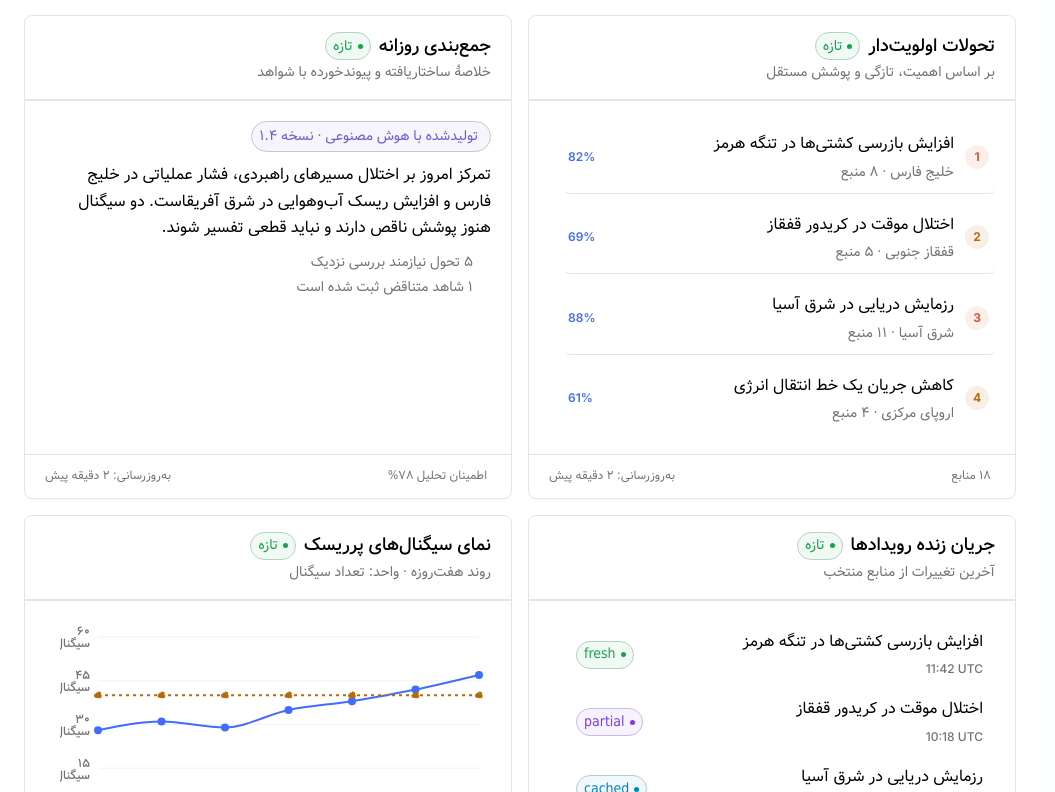
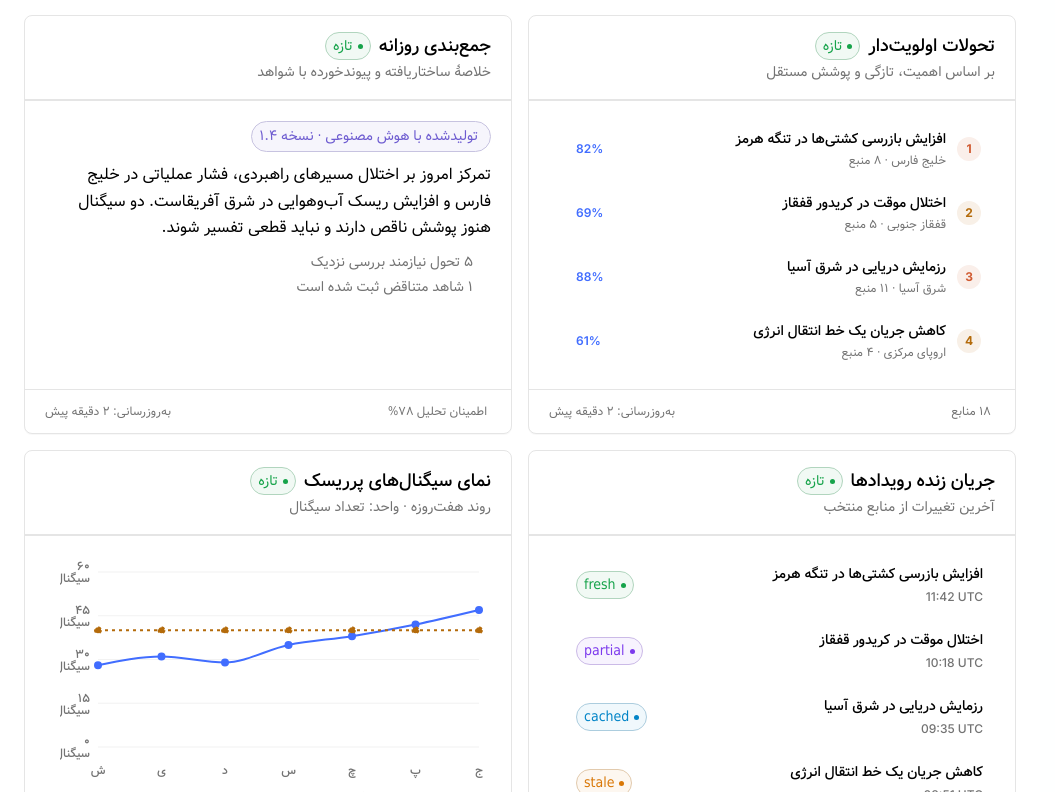
Before and after one commit to MohebaliDesign/Algonet-Didehban-Jahan, a React (Vite) app: page /world in a window 1280 px wide. Shown: the part 1168-1960 px from the top of the page, without its empty margins (0-1055 px from the left). Built offline with nearby package versions, Linux system fonts and the light colour scheme.

Commit message:
Load shared product list item styles

```diff
--- a/src/styles/index.css
+++ b/src/styles/index.css
@@ -8,5 +8,6 @@
 @import './responsive-spacing.css';
 @import './world-map.css';
 @import './world-map-search.css';
+@import './list-items.css';
 
 @custom-variant dark (&:where([data-theme='dark'], [data-theme='dark'] *));
```
